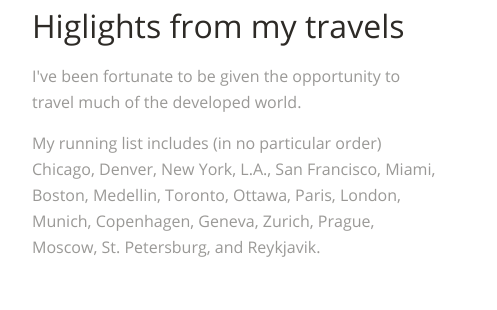
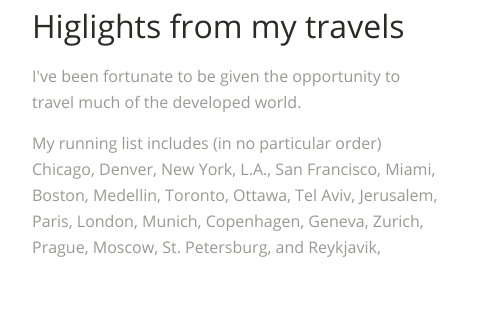
Before and after one commit to dternyak/danielternyak.com, a plain HTML site: page index.html in a window 1280 px wide. Shown: the part 1960-2270 px from the top of the page, 148-645 px from the left. Drawn offline with Linux system fonts and the light colour scheme; grey boxes are pictures that could not be loaded.

Commit message:
small text changes

```diff
--- a/index.html
+++ b/index.html
@@ -141,7 +141,7 @@
           <div class="tagline">See what I've seen</div>
           <h2>Higlights from my travels</h2>
           <p class="text-16 text-16-60">I've been fortunate to be given the opportunity to travel much of the developed world.</p>
-          <p class="text-16 text-16-60">My running list includes (in no particular order) Chicago, Denver, New York, L.A., San Francisco, Miami, Boston, Medellin, Toronto, Ottawa, Paris, London, Munich, Copenhagen, Geneva, Zurich, Prague, Moscow, St. Petersburg, and Reykjavik.</p>
+          <p class="text-16 text-16-60">My running list includes (in no particular order) Chicago, Denver, New York, L.A., San Francisco, Miami, Boston, Medellin, Toronto, Ottawa, Tel Aviv, Jerusalem, Paris, London, Munich, Copenhagen, Geneva, Zurich, Prague, Moscow, St. Petersburg, and Reykjavik, </p>
         </div>
         <div class="content6-pic content6-image1"></div>
         <div class="content6-pic content6-image2"></div>
```
